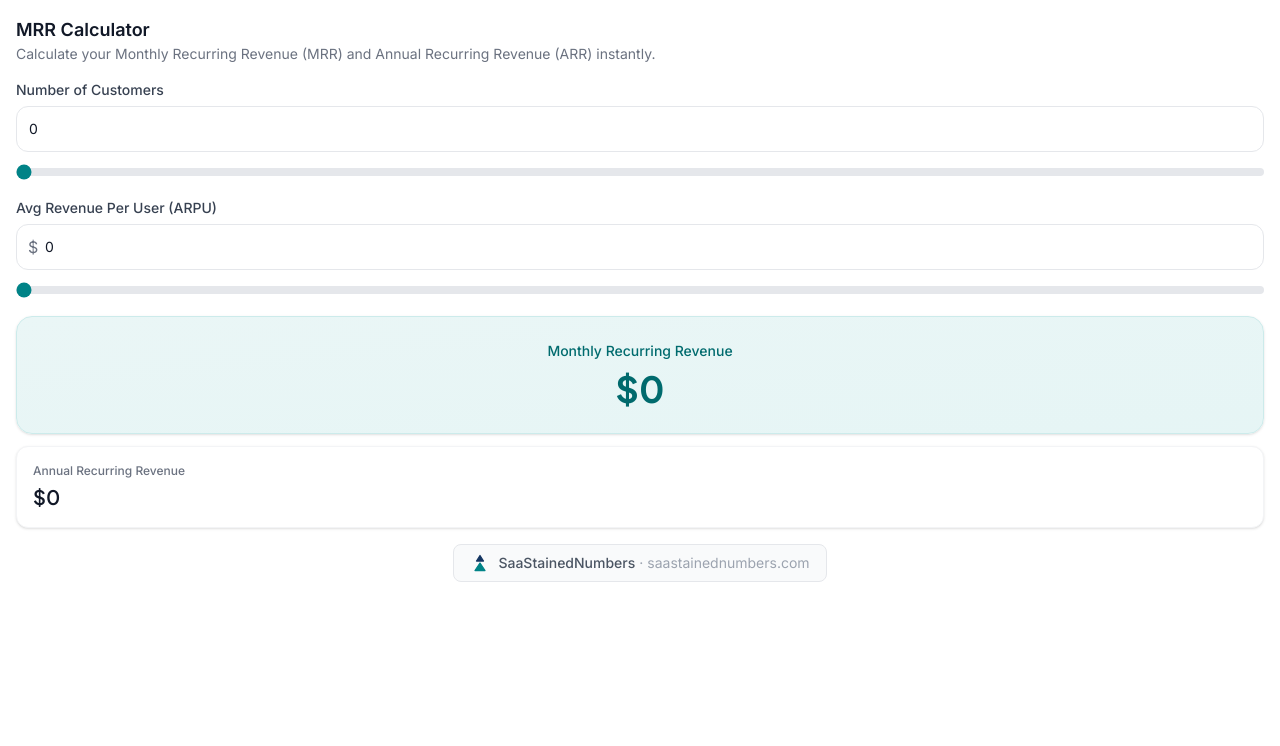
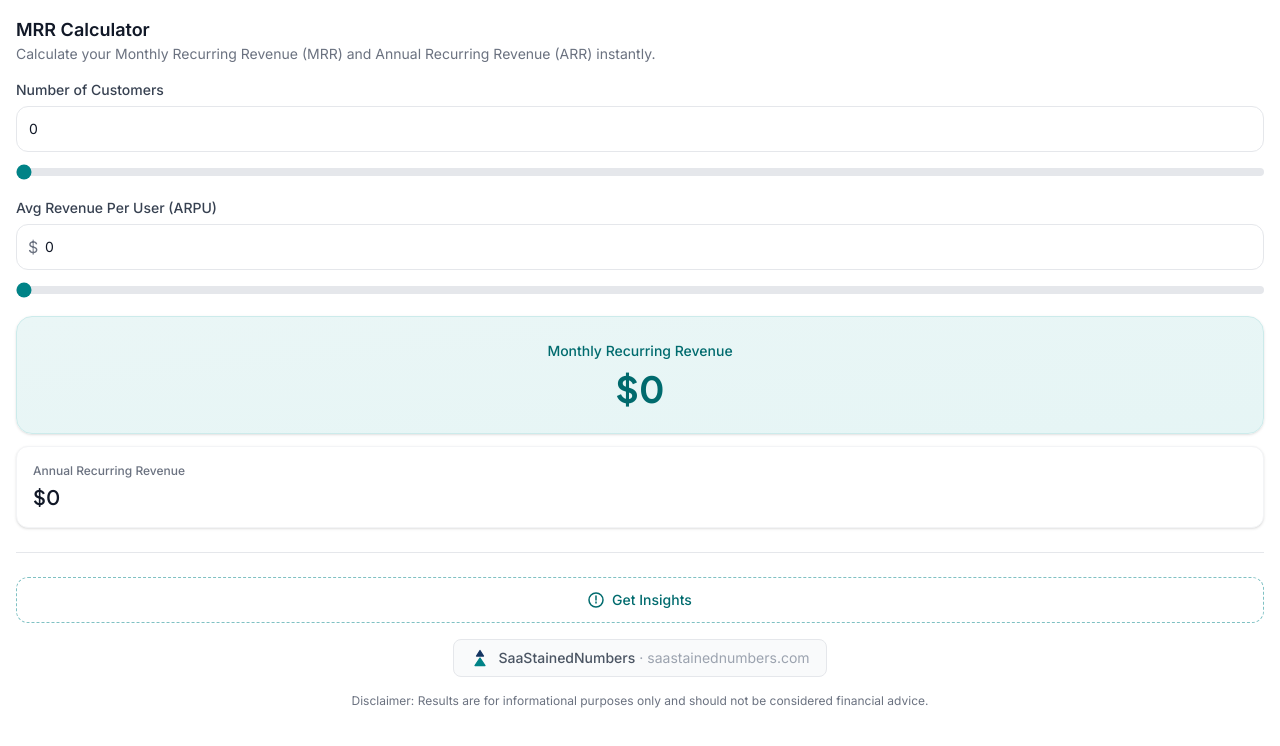
Before and after one commit to ng258srt8p-ship-it/saastainednumbers, a Next.js app: page /embed/mrr-calculator in a window 1280 px wide. Shown: the top 746 px of the page. Built offline with nearby package versions, Linux system fonts and the light colour scheme.

Commit message:
Add Insights and Disclaimer to embedded calculator

```diff
--- a/app/embed/[slug]/EmbedClient.tsx
+++ b/app/embed/[slug]/EmbedClient.tsx
@@ -6,6 +6,7 @@ import { InputSlider } from "@/calculators/ui/InputSlider";
 import { ResultCard } from "@/calculators/ui/ResultCard";
 import { useComparisonState } from "@/lib/useComparisonState";
 import { engines } from "@/lib/engine-registry";
+import { Insights } from "@/components/Insights";
 import type { CalculatorConfig } from "@/calculators/config/calculator-schema";
 
 interface Props {
@@ -64,6 +65,15 @@ export function EmbedClient({ slug, config }: Props) {
     window.parent.postMessage(payload, "*");
   }, [resultsA, resultsB, valuesA, valuesB, slug]);
 
+  const aiInputs = config.inputs.map((i) => ({
+    id: i.id,
+    label: i.label,
+    value: valuesA[i.id] ?? 0,
+    type: i.type,
+  }));
+
+  const aiOutputs = resultsA;
+
   useEffect(() => {
     const handler = (event: MessageEvent) => {
       if (event.data?.source === "webcalc-parent" && event.data.slug === slug) {
@@ -108,6 +118,13 @@ export function EmbedClient({ slug, config }: Props) {
           <ResultCard key={r.id} value={String(r.value)} label={r.label} type={r.type} isPrimary={r.isPrimary} />
         ))}
       </div>
+      <Insights
+        title={config.meta.title}
+        description={config.meta.description}
+        category={config.category}
+        inputs={aiInputs}
+        outputs={aiOutputs}
+      />
       <div className="mt-4 text-center">
         <a
           href={`https://saastainednumbers.com/${config.category}/${config.slug}`}
@@ -125,6 +142,9 @@ export function EmbedClient({ slug, config }: Props) {
           </span>
         </a>
       </div>
+      <p className="mt-4 text-xs text-gray-500 dark:text-gray-400 text-center px-2">
+        Disclaimer: Results are for informational purposes only and should not be considered financial advice.
+      </p>
     </div>
   );
 }
```
